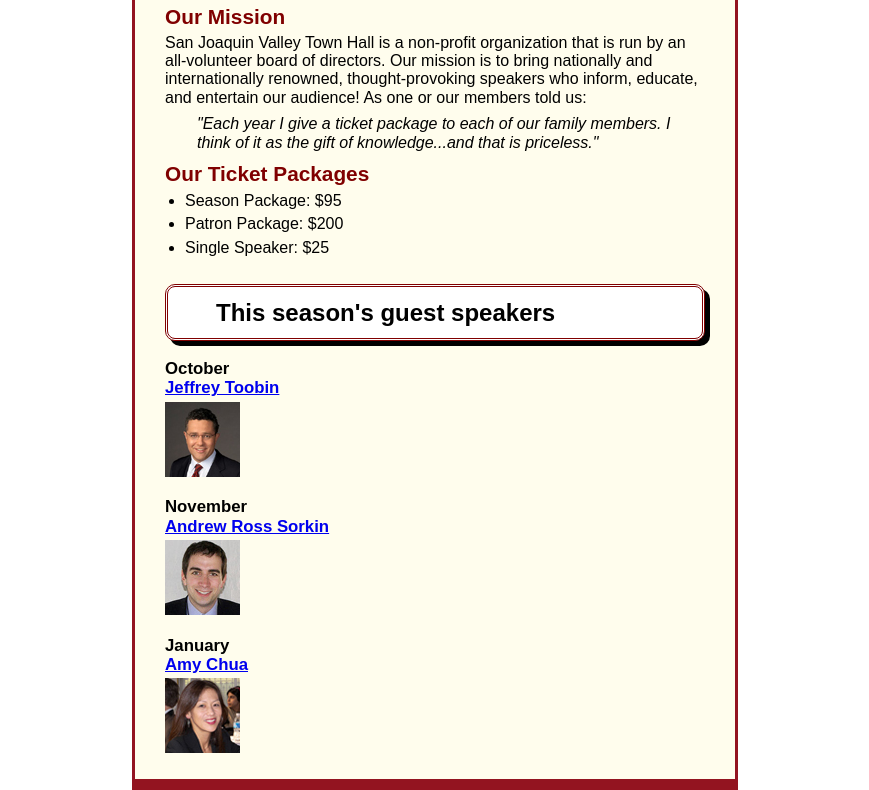
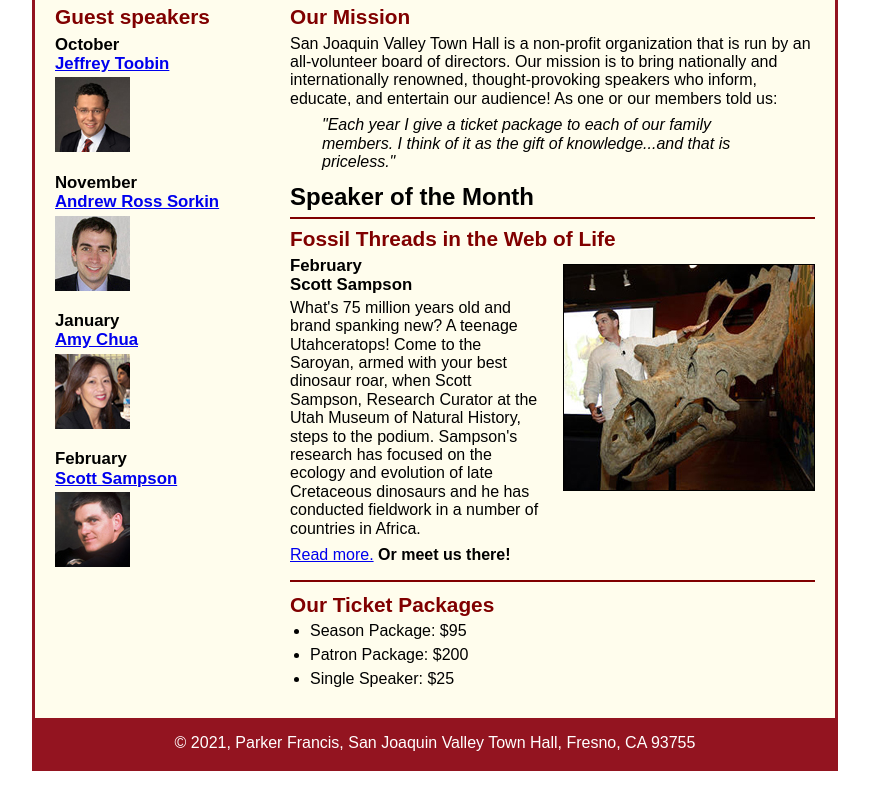
Before and after one commit to parkerf23/A12, a plain HTML site: page index.html in a window 1280 px wide. Shown: the part 123-913 px from the top of the page, without its empty margins (205-1074 px from the left). Drawn offline with nearby package versions, Linux system fonts and the light colour scheme.

Commit message:
Commit to GitHub

```diff
--- a/index.html
+++ b/index.html
@@ -16,11 +16,10 @@
   <img src="images/town_hall_logo.gif" alt="Town Hall Logo" height="80">
   <h2>San Joaquin Valley Town Hall</h2>
   <h3>Celebrating our <span class="shadow">75<sup>th</sup></span>Year</h3>
+</header>
 
-</header>
 <main>
-
-
+  <section>
     <h2>Our Mission</h2>
 
     <p>San Joaquin Valley Town Hall is a non-profit organization that is run by an all-volunteer board of directors.
@@ -30,38 +29,46 @@
     <blockquote>&quot;Each year I give a ticket package to each of our family members. I think of it as the gift of knowledge...and
       that is priceless.&quot;</blockquote>
 
+    <h1>Speaker of the Month</h1>
+    <article>
+      <h2>Fossil Threads in the Web of Life</h2>
+      <img src="images/sampson_dinosaur.jpg" alt="Scott Sampson with dino">
+      <h3>February<br>
+      Scott Sampson</h3>
+      <p>What's 75 million years old and brand spanking new? A teenage Utahceratops!
+        Come to the Saroyan, armed with your best dinosaur roar, when Scott Sampson, Research
+        Curator at the Utah Museum of Natural History, steps to the podium. Sampson's research
+        has focused on the ecology and evolution of late Cretaceous dinosaurs and he has conducted
+        fieldwork in a number of countries in Africa.</p>
+      <p><a href="speakers/sampson.html">Read more.</a>&nbsp;<b>Or meet us there!</b></p>
+    </article>
 
     <h2>Our Ticket Packages</h2>
-
     <ul>
       <li>Season Package: $95</li>
       <li>Patron Package: $200</li>
       <li>Single Speaker: $25</li>
     </ul>
+  </section>
 
-  <h1>This season's guest speakers</h1>
-
-  <h3>October
-    <br>
-    <a href="speakers/toobin.html">Jeffrey Toobin</a></h3>
+<aside>
+  <h2>Guest speakers</h2>
+  <h3>October<br><a href="speakers/toobin.html">Jeffrey Toobin</a></h3>
   <img src="images/toobin75.jpg" alt="Toobin 75" height="75">
 
-  <h3>November
-    <br>
-    <a href="speakers/sorkin.html">Andrew Ross Sorkin</a></h3>
+  <h3>November<br><a href="speakers/sorkin.html">Andrew Ross Sorkin</a></h3>
   <img src="images/sorkin75.jpg" alt="Sorkin 75" height="75">
 
-  <h3>January
-    <br>
-    <a href="speakers/chua.html">Amy Chua</a><h3>
+  <h3>January<br><a href="speakers/chua.html">Amy Chua</a></h3>
   <img src="images/chua75.jpg" alt="Chua 75" height="75">
 
+  <h3>February<br><a href="speakers/sampson.html">Scott Sampson</a></h3>
+  <img src="images/sampson75.jpg" alt="Sampson 75" height="75">
+</aside>
 
 </main>
   <footer>
-
      <p>&copy; 2021, Parker Francis, San Joaquin Valley Town Hall, Fresno, CA 93755</p>
-
   </footer>
 </body>
 </html>
--- a/styles/main.css
+++ b/styles/main.css
@@ -11,7 +11,7 @@
 body {
     font-family: Arial, Helvetica, sans-serif;
     font-size: 100%;
-    width: 600px;
+    width: 800px;
     margin-top: 0px;
     margin-bottom: 0px;
     margin-right: auto;
@@ -19,6 +19,9 @@
     border: 3px solid #931420;
     background-color: #fffded;
 
+}
+a:hover {
+    font-style: italic;
 }
 
 /* the styles for the header */
@@ -37,7 +40,7 @@
 }
 
 header h2 {
-    font-size: 170%;
+    font-size: 175%;
     color: #800000;
 }
 
@@ -47,66 +50,92 @@
 }
 
 .shadow {
-    text-shadow: -2px -2px 4px #800000;
+    text-shadow: 2px 2px 2px #800000;
 }
 /* the styles for the section */
 main {
     clear: left;
-    padding-right: 30px;
-    padding-left: 30px;
 }
 
-main img {
-    padding-bottom: 1em;
+section {
+    width: 525px;
+    float: right;
+    padding-left: 20px;
+    padding-right: 20px;
+    padding-bottom: 20px;
 }
 
-main p {
+section p {
     padding-bottom: .5em;
 }
 
- main blockquote {
-    padding-right: 2em;
-    padding-left: 2em;
+section blockquote {
+    padding: 0 2em;
     font-style: italic;
 }
 
-main ul {
+section ul {
     padding-bottom: .25em;
     padding-left: 1.25em;
 }
 
-main li {
+section li {
     padding-bottom: .35em;
 }
-main h1{
+section h1{
     font-size: 150%;
-    background-color: white;
-    margin-bottom: .75em;
-    padding: .5em 0 .5em 2em;
-    border: 3px double #800000;
-    border-radius: 10px;
-    box-shadow: 5px 5px 0 0;
+    margin: 0;
+    padding: .5em 0 .25em 0;
+}
+section h2 {
+    color: #800000;
+    font-size: 130%;
+    padding: .5em 0 .25em 0;
 }
 
-main h2 {
+article {
+    padding: .5em 0;
+    border-top: 2px solid #800000;
+    border-bottom: 2px solid #800000;
+}
+
+article h2 {
+    padding-top: 0;
+}
+
+article h3 {
+    font-size: 105%;
+    padding-bottom: .25em;
+}
+article img {
+    float: right;
+    margin: .5em 0 1em 1em;
+    border: 1px solid black;
+}
+aside {
+    width: 215px;
+    float:right;
+    padding: 0 0 20px 20px;
+}
+
+aside h2 {
     font-size: 130%;
     color: #800000;
-    padding-top: .5em;
-    padding-bottom: .25em;
+    padding: .5em 0 .25em 0;
 }
 
-main h3 {
+aside h3 {
     font-size: 105%;
     padding-bottom: .25em;
 }
 
-main a:hover {
-    font-style: italic;
-
+aside img {
+    padding-bottom: 1em;
 }
 
 footer {
     background-color: #931420;
+    clear:both;
 }
 footer p {
     text-align: center;
```
Also changed, not shown: speakers/sampson.html (added, +86 -0 lines), images/favicon.ico (added), images/sampson75.jpg (added), images/sampson_dinosaur.jpg (added). Lines whose indentation alone changed are shown as unchanged.
